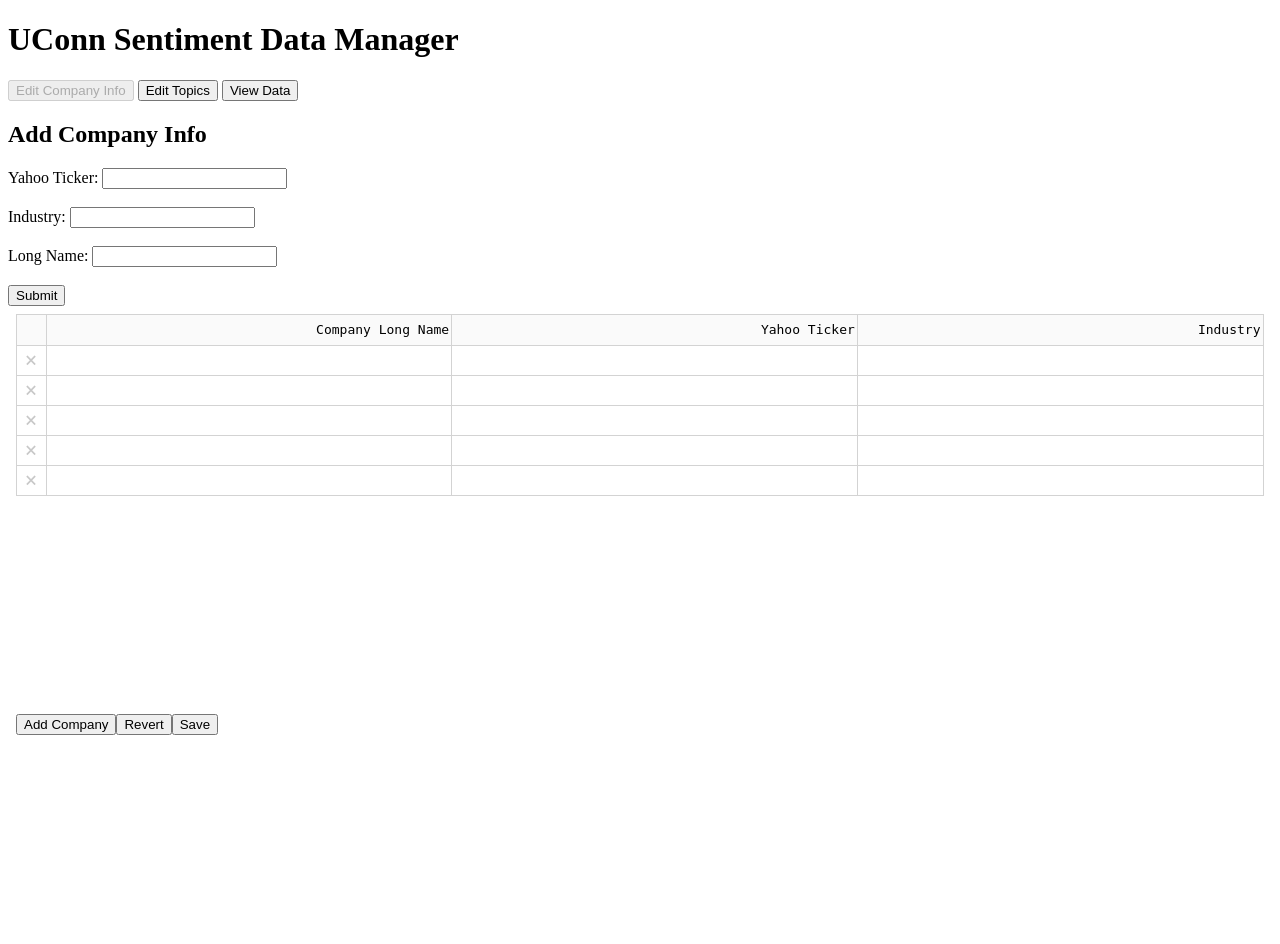
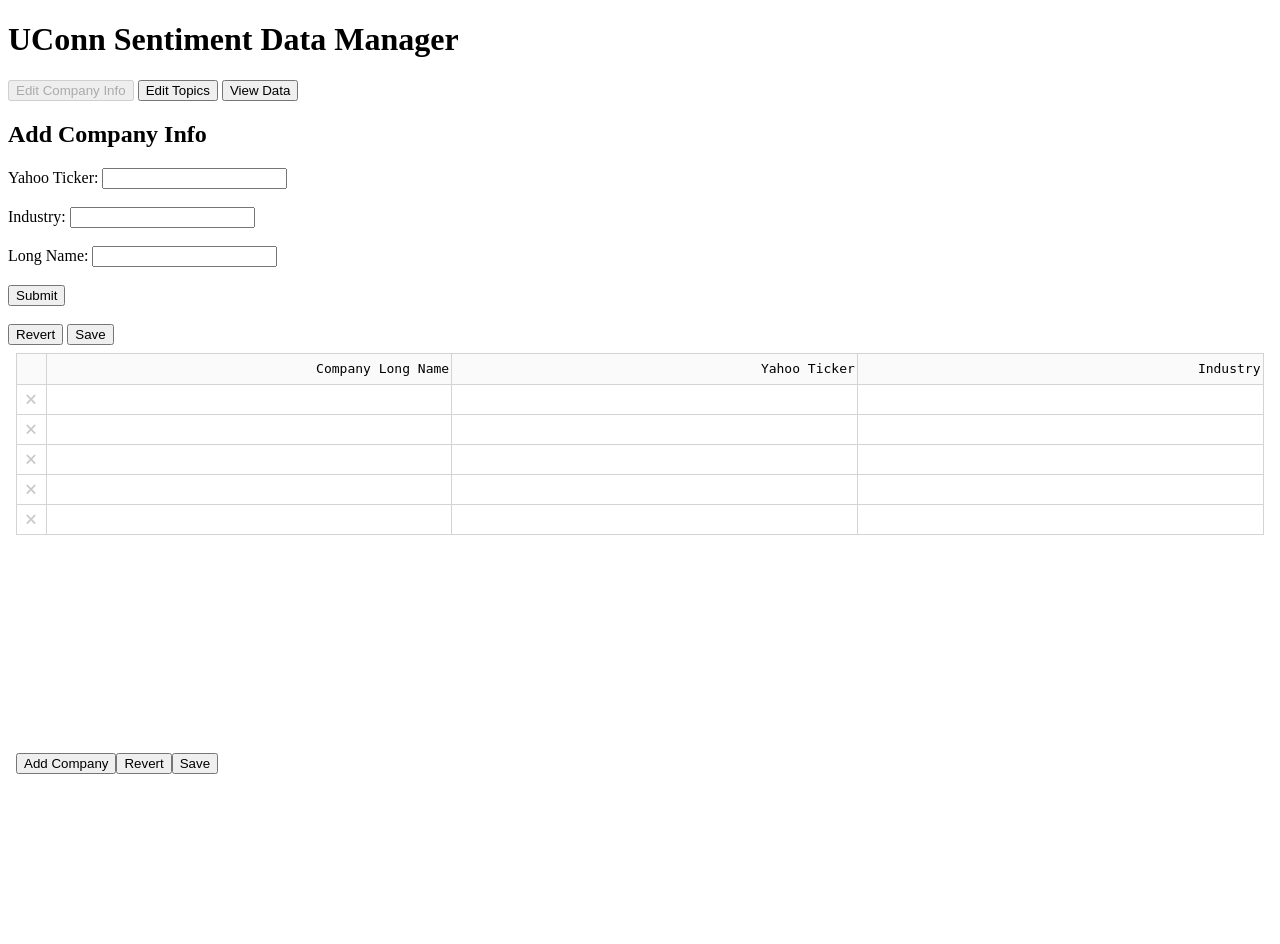
Before and after one commit to ckury/uconn-sentiment-frontend, a Flask app: page /company_info in a window 1280 px wide. Shown: the top 944 px of the page. Before the commit the page ends 735 px from the top, so only its background shows below. Run offline with Flask 3, Linux system fonts and the light colour scheme.

Commit message:
Added reload functionality for revert

```diff
--- a/templates/company_info.html
+++ b/templates/company_info.html
@@ -5,6 +5,8 @@
         <meta name="viewport" content="width=device-width, initial-scale=1.0">
         <title>UConn Sentiment Data Manager</title>
     </head>
+
+    <body>
 
         <h1>UConn Sentiment Data Manager</h1>
 
@@ -28,7 +30,10 @@
             <input type="text" id="long_name" name="long_name"><br><br>
 
             <input type="submit" value="Submit">
-    </form>
+        </form><br>
+
+        <button type="button" onclick="refreshDataPlot()">Revert</button>
+        <button type="button" onclick="">Save</button>
 
         <iframe
         id="data_plot"
@@ -38,4 +43,12 @@
         height="600"
         src="/dataplots/company_data_table/">
         </iframe>
+
+        <script>
+            function refreshDataPlot(){
+                document.getElementById('data_plot').contentDocument.location.reload(true);
+            }
+        </script>
+
+    </body>
 </html>
```
Lines whose indentation alone changed are shown as unchanged.
